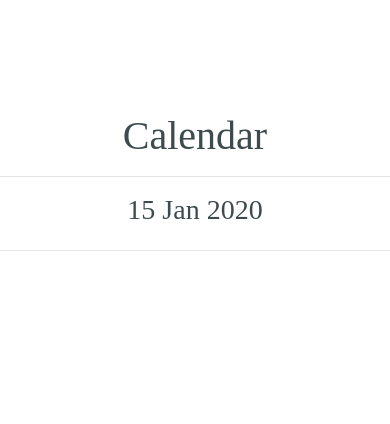
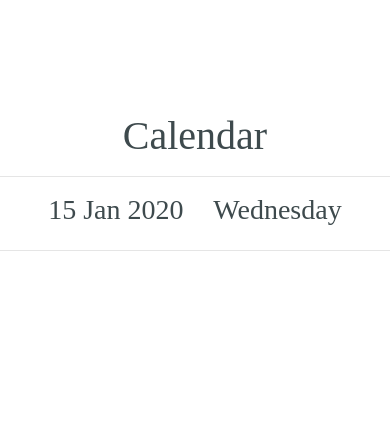
Before and after one commit to JosefUtbult/Frispel, a Django app: template GoogleCalendar/templates/calendar.html in a window 390 px wide. Shown: the part 155-579 px from the top of the page. Run offline with Django 3.2, Linux system fonts and the light colour scheme; the template is opened without the code that fills it: most values are stand-ins (such as "Sample title", 1, 10 or a date in 2020); some libraries are stand-ins or nearby versions; some web fonts are replaced.

Commit message:
Add weekdays to calendar

```diff
--- a/GoogleCalendar/templates/calendar.html
+++ b/GoogleCalendar/templates/calendar.html
@@ -9,10 +9,9 @@
 {% for current_date in date_list %}
 <hr>
 <div class="row">
-	<div class="col-md-6 d-flex justify-content-center">
-		<div>
-			<h3>{{ current_date.date|date:"d M Y" }}</h3>
-		</div>
+	<div class="col-md-6 row justify-content-center">
+		<h3 class="col-6">{{ current_date.date|date:"d M Y" }}</h3>
+		<h3 class="col=6">{{ current_date.date|date:"l" }}</h3>
 	</div>
 	<div class="col-md-6">
 		{% for block in current_date.block %}
```
